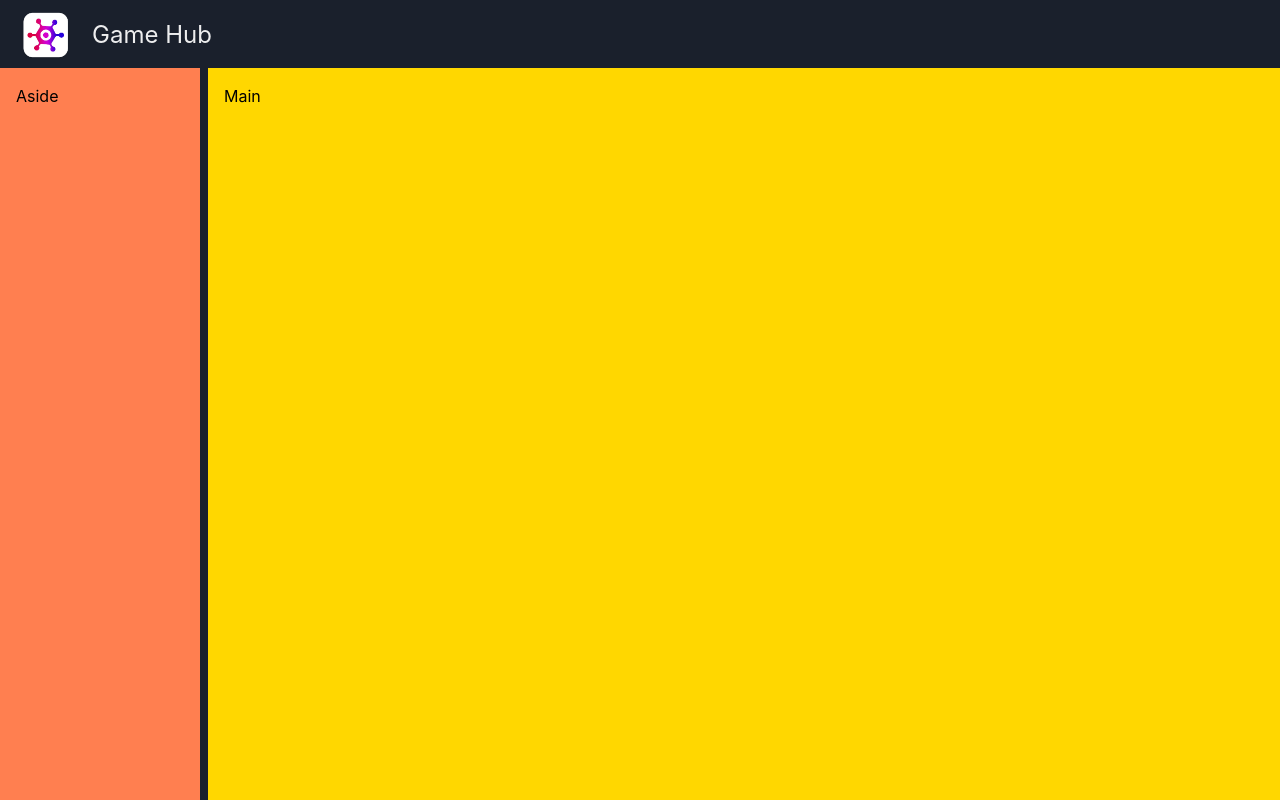
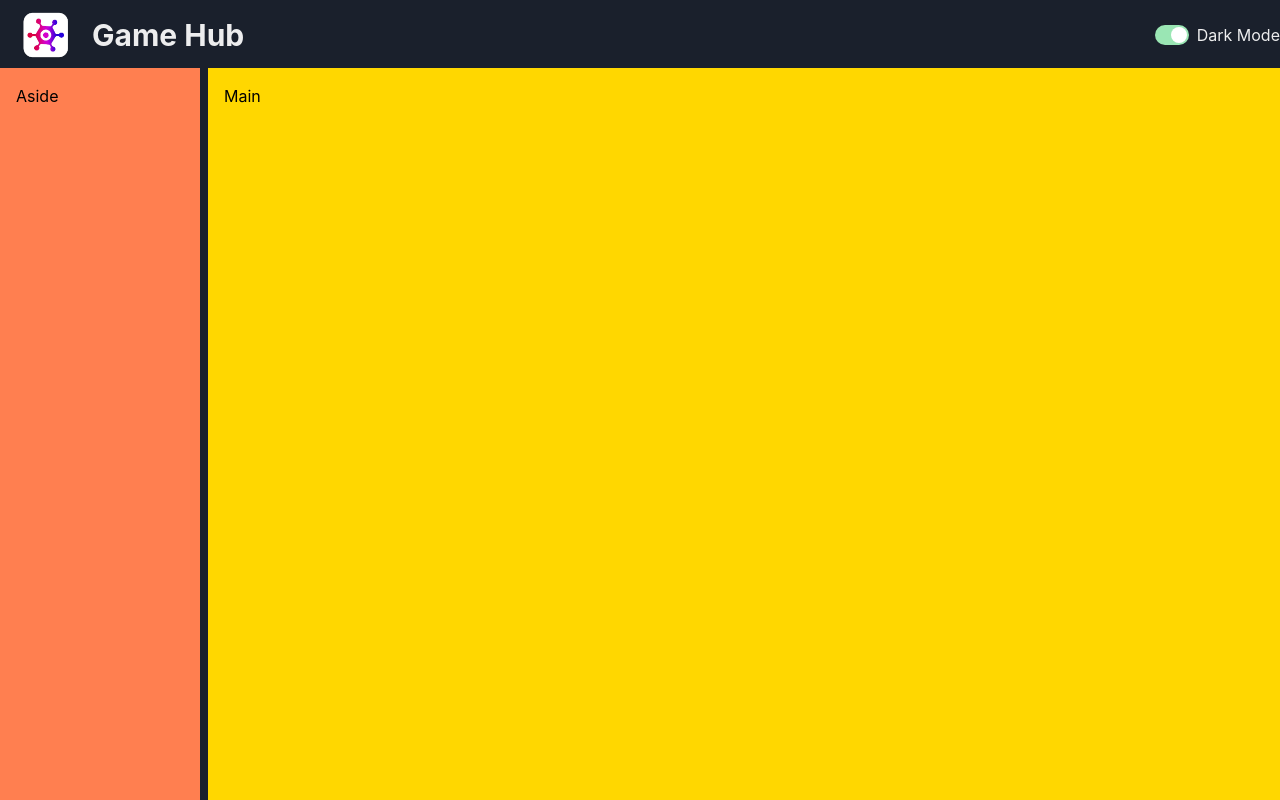
Before and after one commit to soaebhasan12/Game-Hub, a React (Vite) app: page / in a window 1280 px wide. Built offline with nearby package versions, Linux system fonts and the light colour scheme.

Commit message:
build the color mode switch

```diff
--- /dev/null
+++ b/src/components/ColorModeSwitch.tsx
@@ -0,0 +1,18 @@
+import { HStack, Switch, Text, useColorMode } from "@chakra-ui/react";
+
+const ColorModeSwitch = () => {
+  const { colorMode, toggleColorMode } = useColorMode();
+
+  return (
+    <HStack>
+      <Switch
+        colorScheme="green"
+        isChecked={colorMode === "dark"}
+        onChange={toggleColorMode}
+      />
+      <Text>Dark Mode</Text>
+    </HStack>
+  );
+};
+
+export default ColorModeSwitch;
--- a/src/components/NavBar.tsx
+++ b/src/components/NavBar.tsx
@@ -1,11 +1,16 @@
-import { HStack, Image, Text } from "@chakra-ui/react";
+import { HStack, Image, Text, Heading } from "@chakra-ui/react";
 import logo from "../assets/logo.webp";
+import ColorModeSwitch from "./ColorModeSwitch";
 
 const NavBar = () => {
   return (
-    <HStack h="70px" px={4} spacing={4}>
-      <Image src={logo} boxSize="60px" objectFit="contain" />
-      <Text fontSize="2xl">Game Hub</Text>
+    <HStack justifyContent="space-between">
+      <HStack h="70px" px={4} spacing={4}>
+        <Image src={logo} boxSize="60px" objectFit="contain" />
+        <Heading size="lg">Game Hub</Heading>
+      </HStack>
+
+      <ColorModeSwitch />
     </HStack>
   );
 };
```
Also changed, not shown: src/App.tsx (line endings or trailing spaces).
